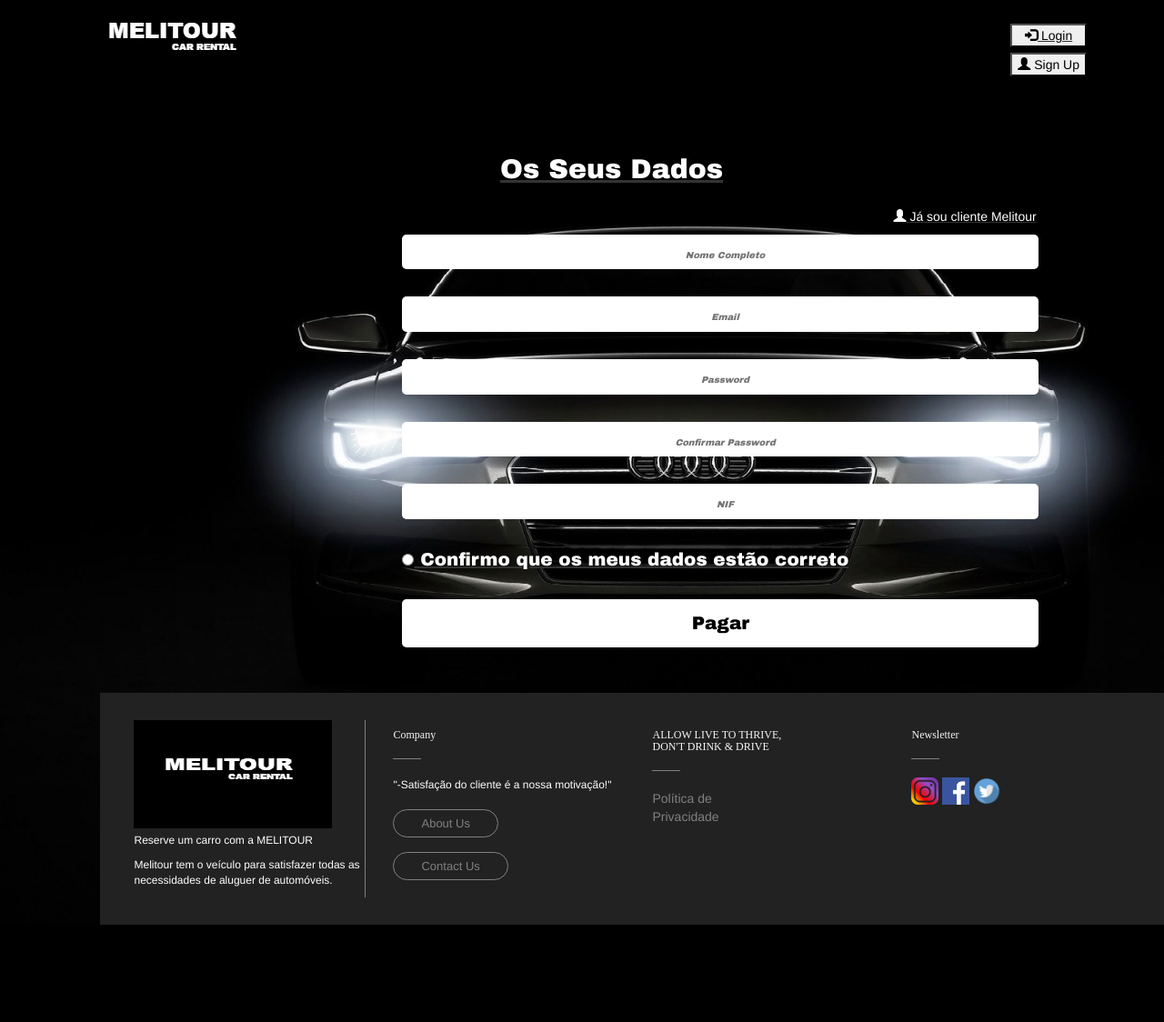
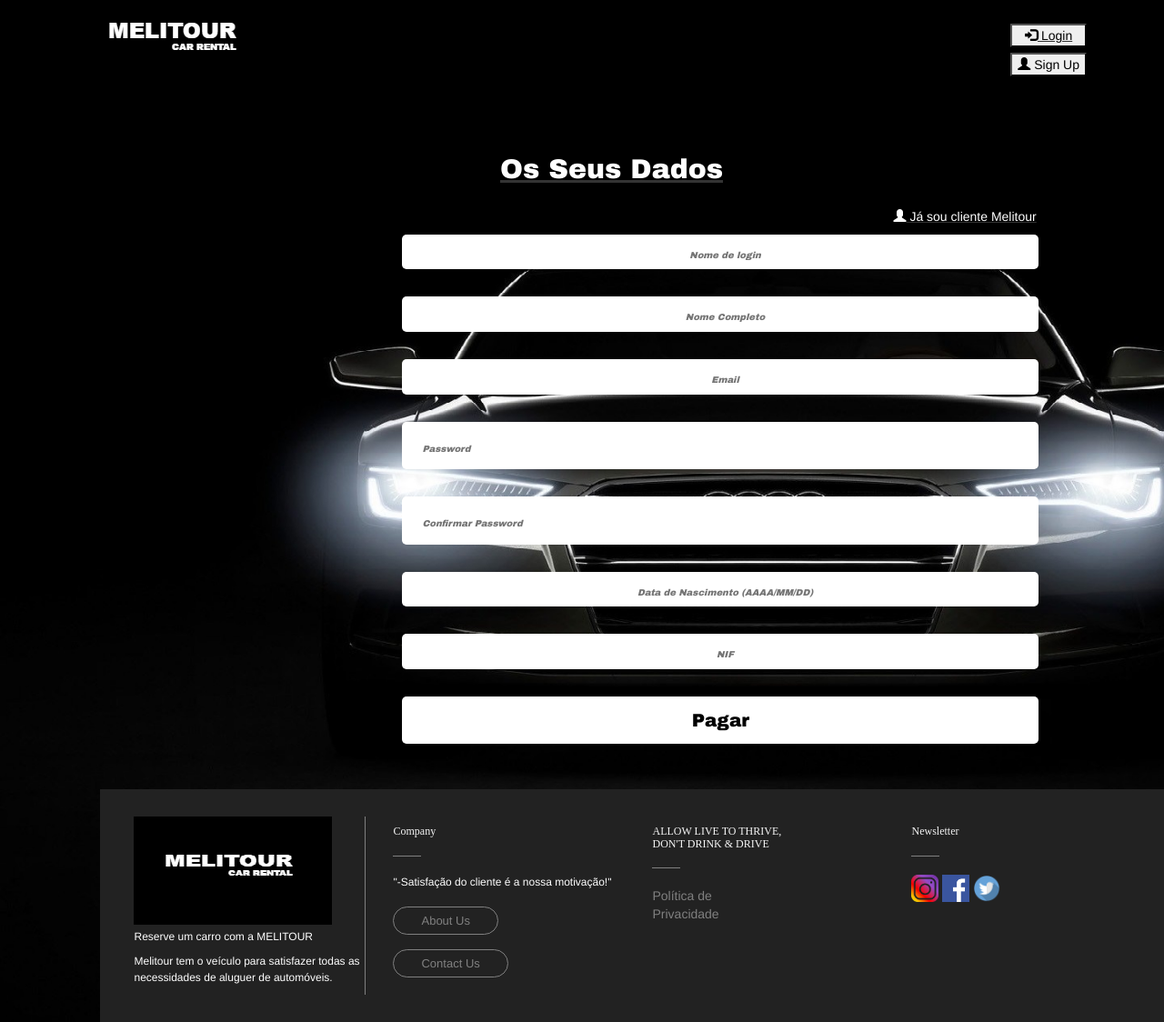
Before and after one commit to 3dylson/PHP-RentalCar-Website, a PHP site: page /index.php?page=UserSemRegistoConclusao in a window 1280 px wide. Shown: the whole page at 91% size. Before the commit the page ends 1017 px from the top, so only its background shows below. Run offline with PHP 8.4, Linux system fonts and the light colour scheme; data comes from the database, SQL or seed files in the repository.

Commit message:
updates.

```diff
--- a/CSS/Style.css
+++ b/CSS/Style.css
@@ -316,6 +316,8 @@ footer {
 /*-------------------Cars----------------------*/
 #cars{
     margin-top: 30px;
+    margin-left: 30px;
+    margin-right: 30px;
 }
 
 
--- a/PL/GestaoVeiculos.php
+++ b/PL/GestaoVeiculos.php
@@ -14,13 +14,9 @@
           <!-- <div class="col-sm-8 text-left">--->
                 <!----Veículos----->
 
-            <div class="row" id="cars">
-                <div class="col-6 col-sm-4">
 
                         <?php VeículoController::mostrarVeiculosDisponiveis(); ?>
 
-                </div>
-            </div>
         </div>
     </div>
 </section>
--- a/PL/UserSemRegistoConclusao.php
+++ b/PL/UserSemRegistoConclusao.php
@@ -2,23 +2,17 @@
     <p class="titile2">Os Seus Dados</p>
     <div class="divmain">
 
-        <form action="" method="get">
+        <form method="POST">
             <a id="jasoucliente" href="#"><span class="glyphicon glyphicon-user"></span>&#160Já sou cliente Melitour</a><br/>
-            <div>
-
-                <input class="tamanho-inputXL" type="text" placeholder="Nome Completo">
-            </div>
-            <div>  <input class="tamanho-inputXL" type="text" placeholder="Email"></div>
-            <div>  <input class="tamanho-inputXL" type="text" placeholder="Password"></div>
-            <div><input class="tamanho-inputXL" type="text" placeholder="Confirmar Password"></div>
-
-            <div>  <input class="tamanho-inputXL" type="text" placeholder="NIF"></div>
-
-            <div>
-                <input type="radio" name="exampleRadios" value="option1"> <span class="confirma">Confirmo que os meus dados estão correto
-
-            </div>
-            <div><a href="/index.php?page=PagamentoConclusao"><input class="tamanho-inputXL" type="button" value="Pagar"></a></div>
+            <div> <input class="tamanho-inputXL" type="text" name="nome_login" placeholder="Nome de login"> </div>
+            <div> <input class="tamanho-inputXL" type="text" name="userName" placeholder="Nome Completo"> </div>
+            <div> <input class="tamanho-inputXL" type="text" name="userEmail" placeholder="Email"></div>
+            <div> <input class="tamanho-inputXL" type="password" name="signUp_Password" placeholder="Password"></div>
+            <div> <input class="tamanho-inputXL" type="password" name="signUp_passwordConfirmated" placeholder="Confirmar Password"></div>
+            <div> <input class="tamanho-inputXL" type="text" name="dataNascimento" placeholder="Data de Nascimento (AAAA/MM/DD)"> </div>
+            <div> <input class="tamanho-inputXL" type="text" name="nif" placeholder="NIF"></div>
+           <!-- <div> <input type="radio" name="exampleRadios" value="option1"> <span class="confirma">Confirmo que os meus dados estão correto</div>-->
+            <div><a href="/index.php?page=PagamentoConclusao"><input class="tamanho-inputXL" type="button" name="user-signup" value="Pagar"></a></div>
         </form>
     </div>
 </section>
```
